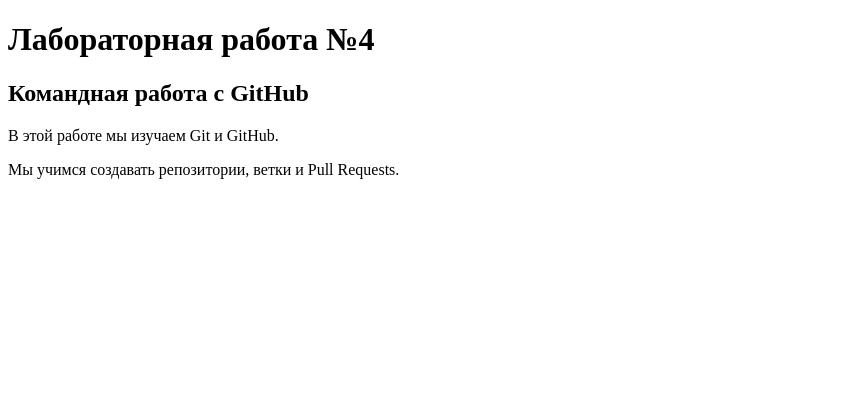
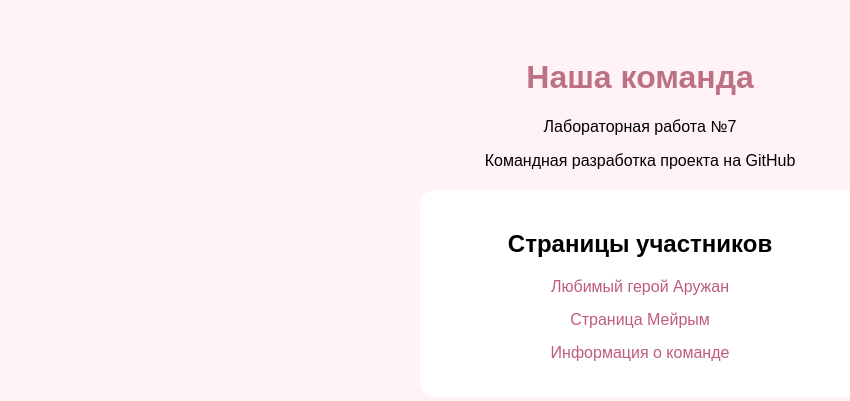
Before and after one commit to AruzhanAlibekova/LPR4-Teamwork, a plain HTML site: page index.html in a window 1280 px wide. Shown: the whole page, without its empty margins (0-850 px from the left). Drawn offline with Linux system fonts and the light colour scheme.

Commit message:
Қатысушылар беттеріне сілтемелер қосылды

```diff
--- a/index.html
+++ b/index.html
@@ -1,15 +1,62 @@
+
 <!DOCTYPE html>
 <html lang="ru">
 <head>
     <meta charset="UTF-8">
-    <title>Командная работа GitHub</title>
+    <title>Наша команда</title>
+    <style>
+        body {
+            font-family: Arial;
+            background: #fff3f5;
+            text-align: center;
+            padding: 30px;
+        }
+
+        h1 {
+            color: #bd7187;
+        }
+
+        .links {
+            background: white;
+            padding: 20px;
+            border-radius: 15px;
+            max-width: 400px;
+            margin: 20px auto;
+        }
+
+        a {
+            display: block;
+            color: #c05c7a;
+            margin: 15px;
+            text-decoration: none;
+        }
+
+        a:hover {
+            text-decoration: underline;
+        }
+    </style>
 </head>
 <body>
-    <h1>Лабораторная работа №4</h1>
-    <h2>Командная работа с GitHub</h2>
 
-    <p>В этой работе мы изучаем Git и GitHub.</p>
-    <p>Мы учимся создавать репозитории,
-    ветки и Pull Requests.</p>
+    <h1>Наша команда</h1>
+    <p>Лабораторная работа №7</p>
+    <p>Командная разработка проекта на GitHub</p>
+
+    <div class="links">
+        <h2>Страницы участников</h2>
+
+        <a href="Aruzhan-favorite-hero.html">
+            Любимый герой Аружан
+        </a>
+
+        <a href="mey.html">
+            Страница Мейрым
+        </a>
+
+        <a href="team.html">
+            Информация о команде
+        </a>
+    </div>
+
 </body>
 </html>
```
Also changed, not shown: Aruzhan-favorite-hero.html (added, +50 -0 lines).
